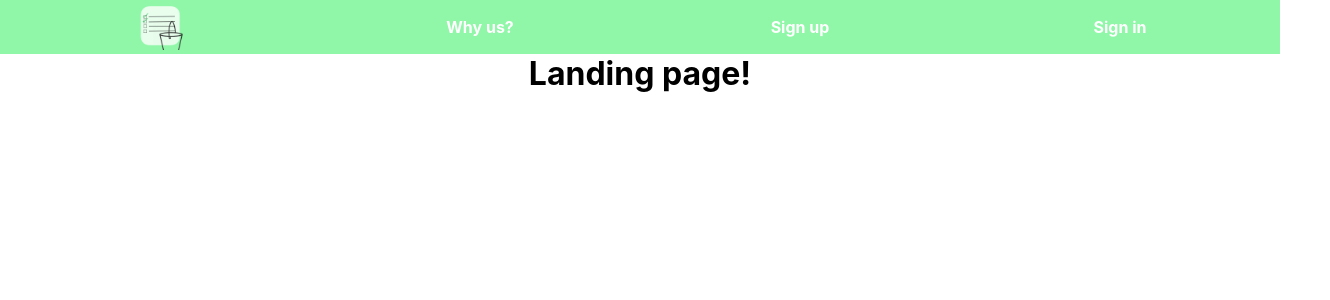
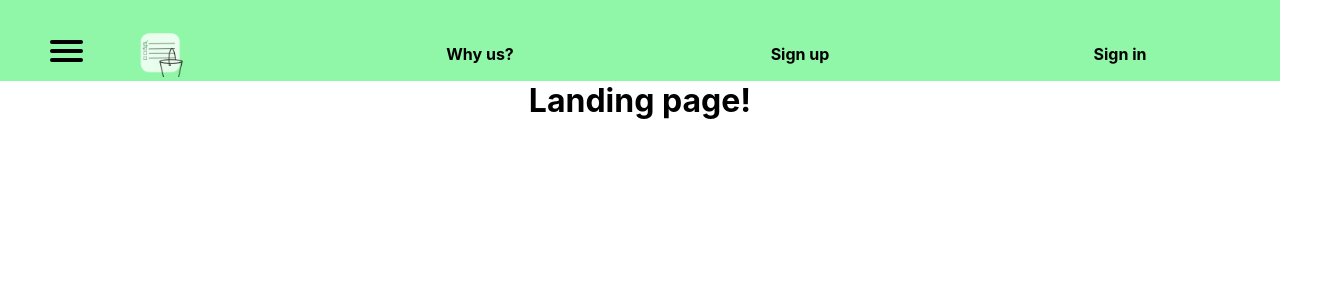
Before and after one commit to LoginALee/to-do-list, a React (Create React App) app: page / in a window 1280 px wide. Shown: the top 300 px of the page, 1330 px wide, since content can reach past the window. Built offline with nearby package versions, Linux system fonts and the light colour scheme.

Commit message:
Add hamburguer menu

```diff
--- a/src/components/Navbar/Navbar.css
+++ b/src/components/Navbar/Navbar.css
@@ -20,12 +20,138 @@
 
 a {
     text-decoration: none;
-    color: #ffff;
+    color:black;
     font-weight: bold;
+}
+
+a:hover {
+    color: tomato;
 }
 
 ul {
     list-style-type: none;
+}
+
+#menuToggle
+{
+  display: block;
+  position: relative;
+  top: 40px;
+  left: 50px;
+
+  z-index: 1;
+
+  -webkit-user-select: none;
+  user-select: none;
+}
+
+#menuToggle a
+{
+  text-decoration: none;
+  color: #232323;
+
+  transition: color 0.3s ease;
+}
+
+#menuToggle a:hover
+{
+  color: tomato;
+}
+
+
+#menuToggle input
+{
+  display: block;
+  width: 40px;
+  height: 32px;
+  position: absolute;
+  top: -7px;
+  left: -5px;
+
+  cursor: pointer;
+
+  opacity: 0;
+  z-index: 2;
+
+  -webkit-touch-callout: none;
+}
+
+#menuToggle span
+{
+  display: block;
+  width: 33px;
+  height: 4px;
+  margin-bottom: 5px;
+  position: relative;
+
+  background: black;
+  border-radius: 3px;
+
+  z-index: 1;
+
+  transform-origin: 4px 0px;
+
+  transition: transform 0.5s cubic-bezier(0.77,0.2,0.05,1.0),
+              background 0.5s cubic-bezier(0.77,0.2,0.05,1.0),
+              opacity 0.55s ease;
+}
+
+#menuToggle span:first-child
+{
+  transform-origin: 0% 0%;
+}
+
+#menuToggle span:nth-last-child(2)
+{
+  transform-origin: 0% 100%;
+}
+
+#menuToggle input:checked ~ span
+{
+  opacity: 1;
+  transform: rotate(45deg) translate(-2px, -1px);
+  background: #232323;
+}
+
+#menuToggle input:checked ~ span:nth-last-child(3)
+{
+  opacity: 0;
+  transform: rotate(0deg) scale(0.2, 0.2);
+}
+
+#menuToggle input:checked ~ span:nth-last-child(2)
+{
+  transform: rotate(-45deg) translate(0, -1px);
+}
+
+#menu
+{
+  position: absolute;
+  width: 300px;
+  height: 100vh;
+  margin: -100px 0 0 -50px;
+  padding: 50px;
+  padding-top: 125px;
+
+  background: #8ff7a7;
+  list-style-type: none;
+  -webkit-font-smoothing: antialiased;
+
+  transform-origin: 0% 0%;
+  transform: translate(-100%, 0);
+
+  transition: transform 0.5s cubic-bezier(0.77,0.2,0.05,1.0);
+}
+
+#menu li
+{
+  padding: 10px 0;
+  font-size: 22px;
+}
+
+#menuToggle input:checked ~ ul
+{
+  transform: none;
 }
 
 @media all and (max-width: 600px) {
--- a/src/components/Navbar/Navbar.jsx
+++ b/src/components/Navbar/Navbar.jsx
@@ -3,6 +3,20 @@
 
 export const Navbar = () => (
   <nav className="navbar">
+    <div id="menuToggle">
+      <input type="checkbox" />
+      <span></span>
+      <span></span>
+      <span></span>
+      <ul id="menu">
+        <a href="#mytodos">
+          <li>My to-dos</li>
+        </a>
+        <a href="#newtodo">
+          <li>New to-do</li>
+        </a>
+      </ul>
+    </div>
     <ul className="navbar-links">
       <li>
         <a className="logo" href="#logo">
```
